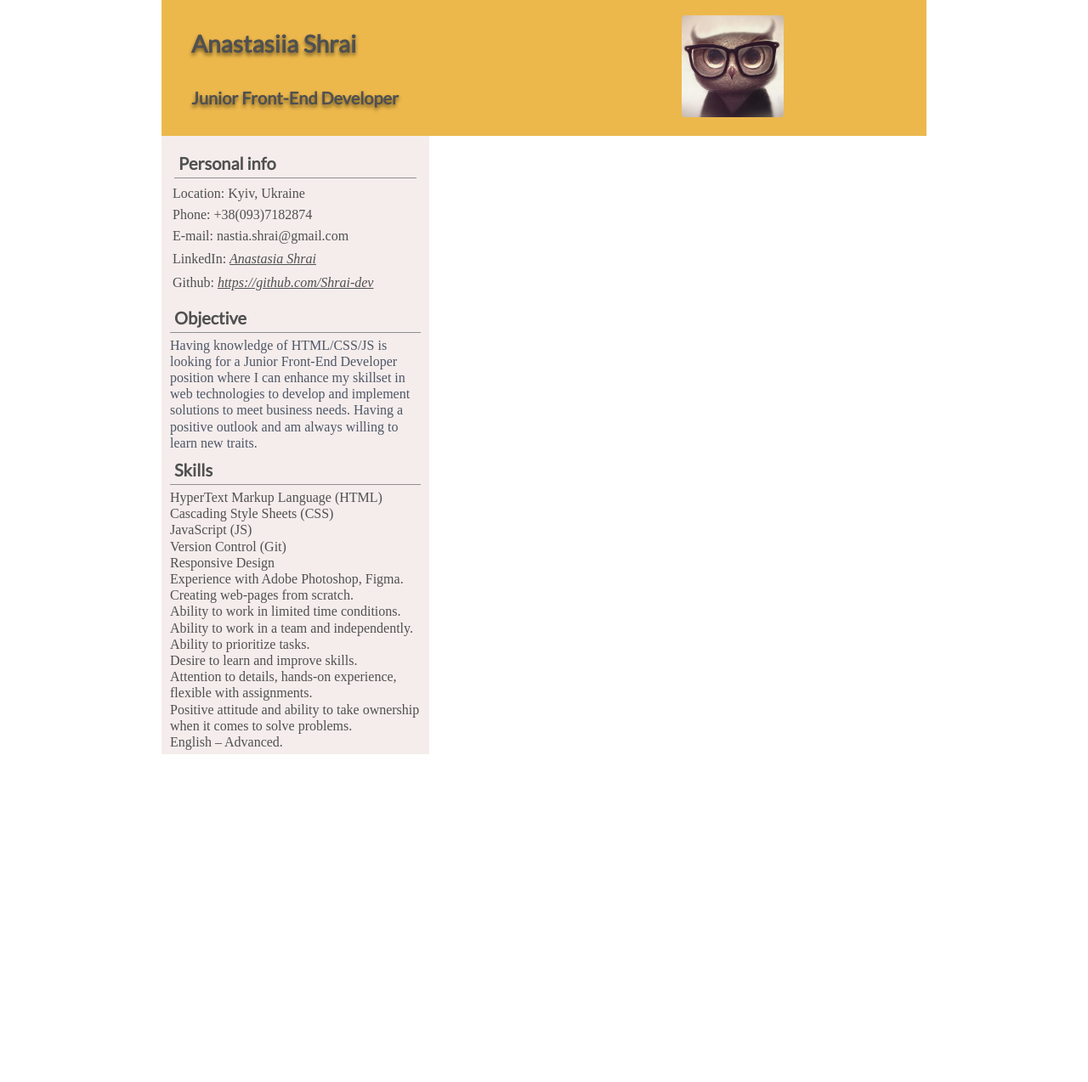
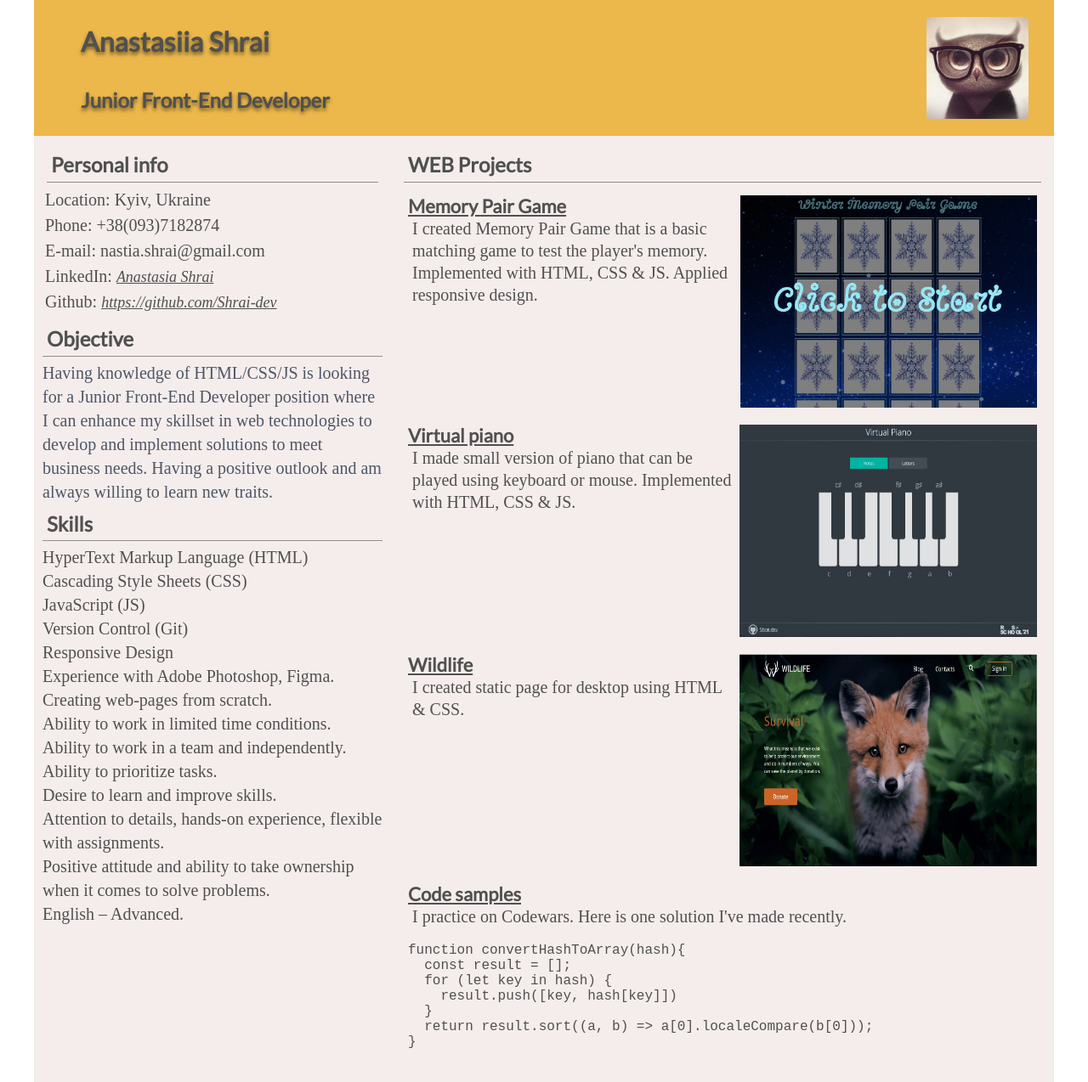
Before and after one commit to Stacey-dev/rsschool-cv, a plain HTML site: page index.html in a window 1280 px wide. Shown: the whole page at 85% size. Before the commit the page ends 888 px from the top, so only its background shows below. Drawn offline with Linux system fonts and the light colour scheme; a web font is replaced by a local one.

Commit message:
feat: add projects section

```diff
--- a/index.html
+++ b/index.html
@@ -81,6 +81,69 @@
 			</ul>
 		</section>
 	</aside>
+	<main class="main__info">
+		<section class="projects" id="projects">
+			<h3 class="title">WEB Projects</h3>
+			<div class="projects_item">
+				<a href="https://shrai-dev.github.io/memory-pair-game/" class="projects__link" target="_blank">
+					<div class="projects__description">
+						<h4 class="projects_title">
+							Memory Pair Game
+						</h4>
+						<p class="projects_text">
+							I created Memory Pair Game that is a basic matching game to test the player's memory. Implemented with
+							HTML,
+							CSS & JS. Applied responsive
+							design.
+						</p>
+					</div>
+					<img src="images/memory_pair_game.jpg" alt="Memory Pair Game" class="projects__image">
+				</a>
+			</div>
+			<div class="projects_item">
+				<a href="https://shrai-dev.github.io/virtual-piano/" class="projects__link target=" _blank"">
+					<div class="projects__description">
+						<h4 class="projects_title">
+							Virtual piano
+						</h4>
+						<p class="projects_text">
+							I made small version of piano that can be played using keyboard or mouse. Implemented with HTML, CSS & JS.
+						</p>
+					</div>
+					<img src="images/virtual_piano.jpg" alt="Virtual piano" class="projects__image">
+				</a>
+			</div>
+			<div class="projects_item">
+				<a href="https://shrai-dev.github.io/wildlife/" class="projects__link" target="_blank">
+					<div class="projects__description">
+						<h4 class="projects_title">
+							Wildlife
+						</h4>
+						<p class="projects_text">
+							I created static page for desktop using HTML & CSS.
+						</p>
+					</div>
+					<img src="images/wildlife.jpg" alt="Wildlife" class="projects__image">
+				</a>
+			</div>
+			<div class="projects_item">
+				<h4 class="projects_title">Code samples
+				</h4>
+				<p class="projects_text">
+					I practice on Codewars. Here is one solution I've made recently.
+				</p>
+				<pre class="projects__code"><code class="language-javascript">
+function convertHashToArray(hash){
+  const result = [];
+  for (let key in hash) {
+    result.push([key, hash[key]])
+  }
+  return result.sort((a, b) => a[0].localeCompare(b[0]));
+}
+          </code></pre>
+			</div>
+		</section>
+	</main>
 </body>
 
 </html>
--- a/style.css
+++ b/style.css
@@ -2,6 +2,7 @@
   margin: 0;
   padding: 0;
   box-sizing: border-box;
+  scroll-behavior: smooth;
 }
 
 li {
@@ -15,13 +16,14 @@ a {
 
 body {
   color: #505050;
-  max-width: 900px;
+  max-width: 1200px;
   margin: 0 auto;
   display: flex;
   flex-wrap: wrap;
 }
 .header {
   width: 100%;
+  background-color: #ecb84c;
 }
 .aside {
   width: 35%;
@@ -33,22 +35,24 @@ body {
   padding: 10px;
   background-color: #f5edec;
 }
+
 .header_top {
   height: 20vh;
-  background-color: #ecb84c;
   background-position: center;
-  padding: 10px;
+  padding: 10px 30px;
   max-width: 100%;
   display: flex;
-  flex-direction: row;
   align-items: center;
   justify-content: space-between;
+}
+.header_top-text {
+  max-width: 50%;
 }
 .header_name {
   text-shadow: 0px 3px 4px rgba(0, 0, 0, 0.5);
   font-family: 'Lato', sans-serif;
   font-weight: bold;
-  font-size: 28px;
+  font-size: 32px;
   margin: 15px;
   padding: 10px;
 }
@@ -57,21 +61,21 @@ body {
   text-shadow: 0px 3px 4px rgba(0, 0, 0, 0.5);
   font-family: 'Lato', sans-serif;
   font-weight: bold;
-  font-size: 20px;
+  font-size: 24px;
   margin: 15px;
   padding: 10px;
 }
 
 .header_image {
-  max-width: 400px;
-  margin: 0 auto;
+  width: 50%;
+  display: flex;
+  justify-content: flex-end;
 }
 
 .header_image-photo {
   height: 120px;
   border-radius: 4px;
   width: 120px;
-  margin: 0 0 0 150px;
 }
 
 .personal_info {
@@ -82,7 +86,7 @@ body {
   margin: 5px;
   padding: 5px;
   font-family: 'Lato', sans-serif;
-  font-size: 20px;
+  font-size: 24px;
   line-height: 120%;
   text-align: left;
   border-bottom: 1px solid #909090;
@@ -92,23 +96,69 @@ body {
   padding: 3px;
   font-family: 'Poly', serif;
   line-height: 120%;
+  font-size: 20px;
 }
 
 .personal_info-link {
   font-family: 'Poly', serif;
   line-height: 22px;
   font-style: italic;
+  font-size: 18px;
 }
 
 .objective-text {
   color: #4e5665;
   padding: 0 5px;
   font-family: 'Poly', serif;
-  line-height: 120%;
+  font-size: 20px;
+  line-height: 140%;
 }
 
 .skills_list-item {
   padding: 0 5px;
   font-family: 'Poly', serif;
+  font-size: 20px;
+  line-height: 140%;
+}
+
+.projects__link {
+  text-decoration: none;
+  display: flex;
+}
+
+.projects__image {
+  width: 350px;
+  height: 250px;
+}
+
+.projects_title {
+  font-family: 'Lato', sans-serif;
+  font-size: 22px;
+  line-height: 120%;
+  text-decoration: underline;
+}
+
+.experience_title {
+  font-family: 'Lato', sans-serif;
+  font-size: 22px;
   line-height: 120%;
 }
+
+.projects_text,
+.experience_text {
+  padding: 0 5px;
+  font-family: 'Poly', serif;
+  font-size: 20px;
+  line-height: 130%;
+}
+
+.projects__code {
+  font-size: 16px;
+  white-space: pre-wrap;
+  word-break: break-all;
+}
+
+.projects_item,
+.experience_item {
+  padding: 10px;
+}
```
Also changed, not shown: images/memory_pair_game.jpg (added), images/virtual_piano.jpg (added), images/wildlife.jpg (added).
